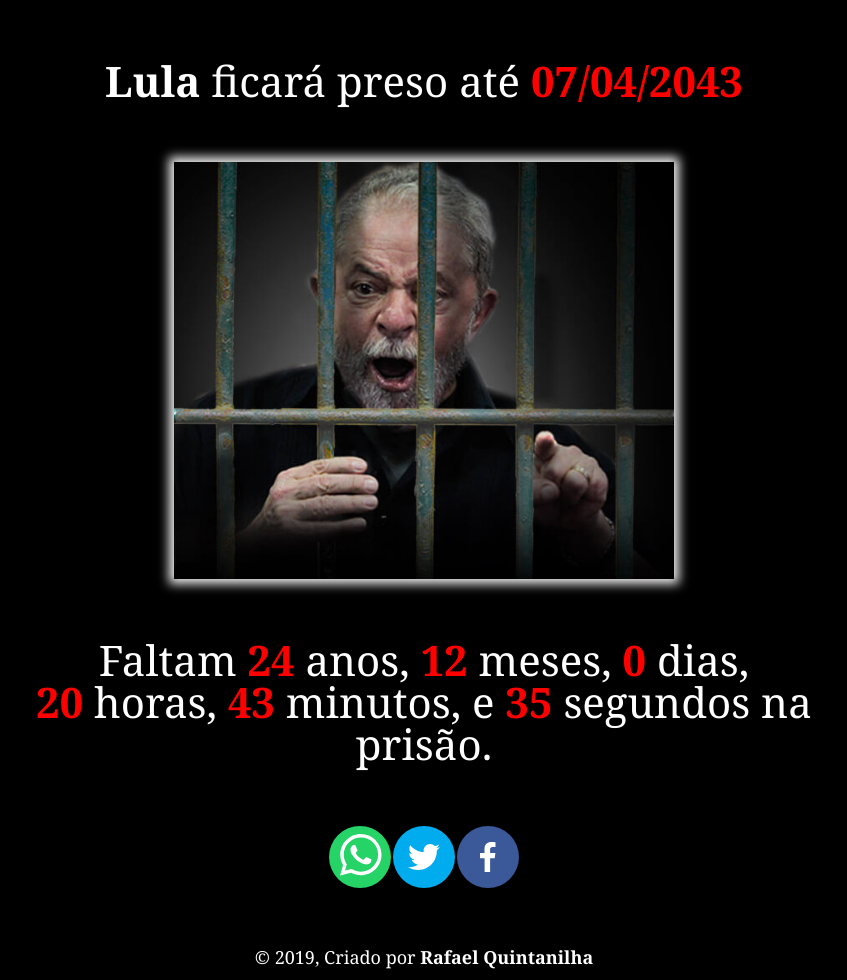
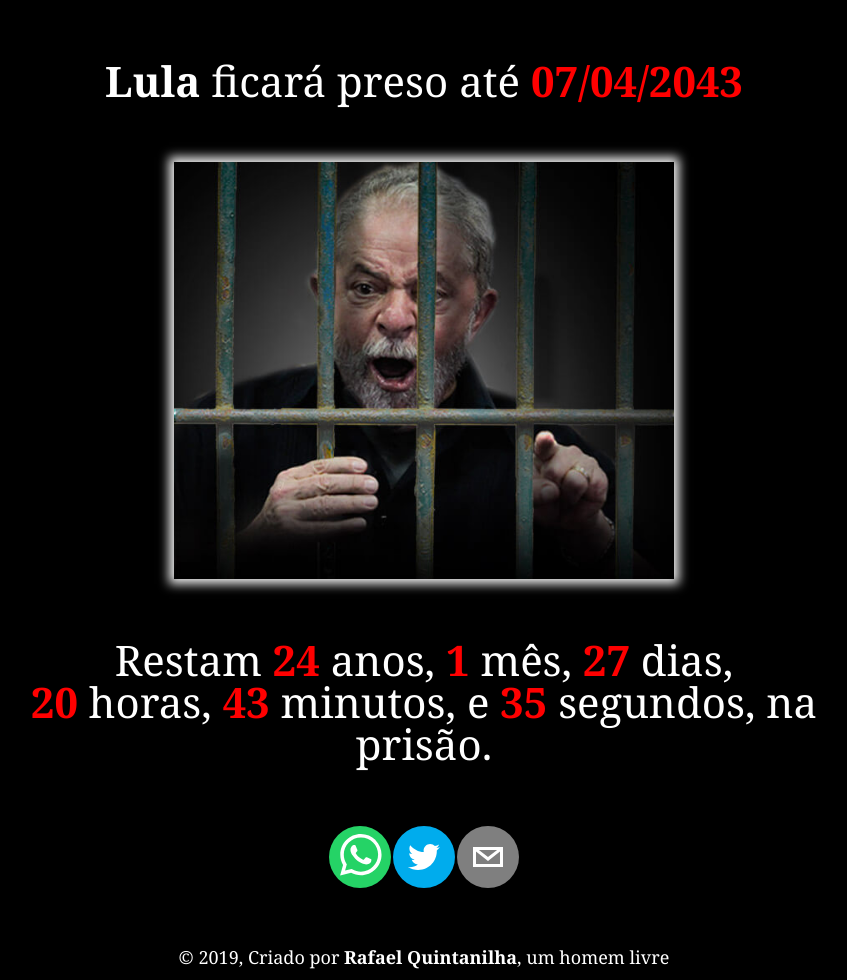
Before and after one commit to rafaelquintanilha/lulapreso, a Gatsby site: page / in a window 1280 px wide. Shown: the whole page, without its empty margins (216-1063 px from the left). Built offline with nearby package versions, Linux system fonts and the light colour scheme; Gatsby itself is replaced by a stand-in of ours.

Commit message:
Minor tweaks

```diff
--- a/src/components/layout.js
+++ b/src/components/layout.js
@@ -37,7 +37,7 @@ const Layout = ({ children }) => (
               color: "white",
               textDecoration: "none",
               fontWeight: "bold"
-            }} href="https://rafaelquintanilha.com">Rafael Quintanilha</a>
+            }} href="https://rafaelquintanilha.com">Rafael Quintanilha</a>, um homem livre
           </footer>
         </div>
       </>
--- a/src/pages/index.js
+++ b/src/pages/index.js
@@ -4,8 +4,8 @@ import Layout from "../components/layout"
 import Image from "../components/image"
 import SEO from "../components/seo"
 import moment from 'moment';
-import { WhatsappShareButton, TwitterShareButton, FacebookShareButton } from 'react-share';
-import { WhatsappIcon, TwitterIcon, FacebookIcon } from 'react-share';
+import { WhatsappShareButton, TwitterShareButton, EmailShareButton } from 'react-share';
+import { WhatsappIcon, TwitterIcon, EmailIcon } from 'react-share';
 
 class IndexPage extends React.Component {
 
@@ -26,31 +26,25 @@ class IndexPage extends React.Component {
   }
 
   releaseDate = () => {
-    const arrestDate = "2018-04-07";
     const sentences = [
       { years: 12, months: 1 },
       { years: 12, months: 11 }
     ];
     const totalYears = sentences.map(s => s.years).reduce((a, b) => a + b);
     const totalMonths = sentences.map(s => s.months).reduce((a, b) => a + b);
-    return moment(arrestDate)
+    return moment(this.arrestDate)
       .add(totalYears, 'years')
       .add(totalMonths, 'months');
   }
 
-  remainingDays = () => moment(this.releaseDate()).diff(this.state.now, 'days');
-  remainingYears = () => moment(this.releaseDate()).diff(this.state.now, 'years');
-  remainingSeconds = () => moment(this.releaseDate()).diff(this.state.now, 'seconds');
-
   remainingTime = () => {
     const releaseDate = this.releaseDate();
-    const remainingYears = this.remainingYears();
-    const remainingMonths = (-1) * moment(this.arrestDate).add(remainingYears, 'years').diff(releaseDate, 'months');
-    const remainingDays = moment(this.arrestDate)
-      .add(remainingYears, 'years')
-      .add(remainingMonths, 'months')
-      .diff(releaseDate, 'days');
-
+    const remainingYears = moment(releaseDate).diff(this.state.now, 'years');
+    const remainingMonths = moment(releaseDate).diff(this.state.now, 'months') % 12;
+    const remainingDays = moment(releaseDate)
+      .subtract(remainingYears, 'years')
+      .subtract(remainingMonths, 'months')
+      .diff(this.state.now, 'days');
     const tomorrow = moment().add(1, 'day').hour(0).minute(0).second(0);
     const remainingHours = tomorrow.diff(this.state.now, 'hours');
     const remainingMinutes = tomorrow.diff(this.state.now, 'minutes') - remainingHours * 60;
@@ -62,17 +56,17 @@ class IndexPage extends React.Component {
     const { remainingYears, remainingMonths, remainingDays, remainingHours, remainingMinutes, remainingSeconds } = this.remainingTime();
     return (
       <p>
-        Faltam <strong>{remainingYears}</strong> anos,
+        Restam <strong>{remainingYears}</strong> ano{remainingYears > 1 ? 's' : ''},
         {' '}
-        <strong>{remainingMonths}</strong> meses,
+        <strong>{remainingMonths}</strong> {remainingMonths > 1 ? 'meses' : 'mês'},
         {' '}
-        <strong>{remainingDays}</strong> dias,
+        <strong>{remainingDays}</strong> dia{remainingDays > 1 ? 's' : ''},
         <br />
-        <strong>{remainingHours}</strong> horas,
+        <strong>{remainingHours}</strong> hora{remainingHours > 1 ? 's' : ''},
         {' '}
-        <strong>{remainingMinutes}</strong> minutos,
+        <strong>{remainingMinutes}</strong> minuto{remainingMinutes > 1 ? 's' : ''},
         {' e '}
-        <strong>{remainingSeconds}</strong> segundos na prisão.
+        <strong>{remainingSeconds}</strong> segundo{remainingSeconds > 1 ? 's' : ''}, na prisão.
       </p>
     );
   }
@@ -80,7 +74,7 @@ class IndexPage extends React.Component {
   render() {
     return (
       <Layout style={{margin: "auto"}}>
-        <SEO title="Home" keywords={[`gatsby`, `application`, `react`, `lula`]} />
+        <SEO title="Lula na Cadeia" keywords={[`gatsby`, `application`, `react`, `lula`]} />
         <section>
           <div>
             <p><b>Lula</b> ficará preso até <strong>{this.releaseDate().format("DD/MM/YYYY")}</strong></p>
@@ -98,7 +92,7 @@ class IndexPage extends React.Component {
             {this.remainingText}
             <div className="social">
               <WhatsappShareButton
-                title="Quanto tempo de prisão resta ao Lula?"
+                title="Quanto tempo de prisão resta ao molusco?"
                 url="https://lulapreso.netlify.com"
               >
                 <div style={{cursor: "pointer"}}>
@@ -106,21 +100,22 @@ class IndexPage extends React.Component {
                 </div>
               </WhatsappShareButton>
               <TwitterShareButton
-                title="Quanto tempo de prisão resta ao Lula?"
+                title="Quanto tempo de prisão resta ao molusco?"
+                url="https://lulapreso.netlify.com"
+                hashtags={["LulaTaPresoBabaca", "LulaLivre2043"]}
+              >
+                <div style={{cursor: "pointer"}}>
+                  <TwitterIcon size={64} round={true} />
+                </div>
+              </TwitterShareButton>
+              <EmailShareButton
+                subject="Quanto tempo de prisão resta ao molusco?"
                 url="https://lulapreso.netlify.com"
               >
                 <div style={{cursor: "pointer"}}>
-                  <TwitterIcon size={64} round={true} hashtags={["LulaTaPresoBabaca"]} />
+                  <EmailIcon size={64} round={true} />
                 </div>
-              </TwitterShareButton>
-              <FacebookShareButton
-                quote="Quanto tempo de prisão resta ao Lula?"
-                url="https://lulapreso.netlify.com"
-              >
-                <div style={{cursor: "pointer"}}>
-                  <FacebookIcon size={64} round={true} />
-                </div>
-              </FacebookShareButton>
+              </EmailShareButton>
             </div>
           </div>
         </section>
```
